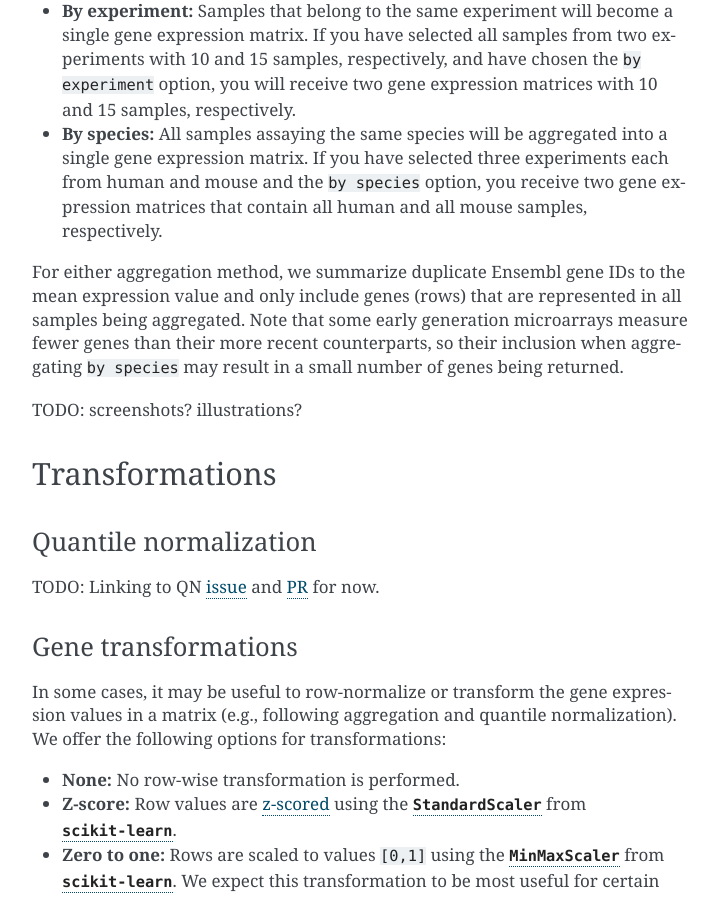
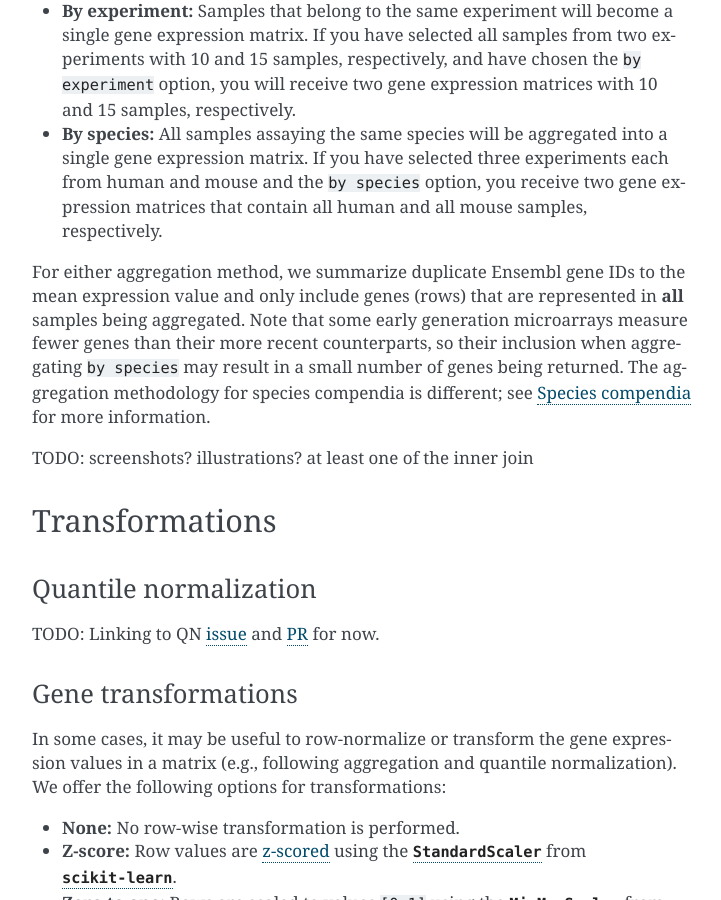
Before and after one commit to AlexsLemonade/refinebio-docs, a Sphinx documentation site: the page built from docs/main_text.md, in a window 1280 px wide and 900 px high, scrolled down 6257 px. Shown: the whole window, without its empty margins (388-1109 px from the left). Built offline with Sphinx 7.4.7, drawn with Linux system fonts in a browser that asks for light colours; some of the changed text lies outside the part shown.

Commit message:
Update: response to cgreene PR comments

```diff
--- a/docs/main_text.md
+++ b/docs/main_text.md
@@ -138,6 +138,7 @@ Note that tximport is applied at the _experiment-level_ rather than to single sa
 For additional information, see the [tximport Bioconductor page](http://bioconductor.org/packages/release/bioc/html/tximport.html), the [tximport tutorial _Importing transcript abundance datasets with tximport_](http://bioconductor.org/packages/release/bioc/vignettes/tximport/inst/doc/tximport.html), and [Soneson, Love, and Robinson. _F1000Research._ 2015.](http://dx.doi.org/10.12688/f1000research.7563.1).
 
 TODO: If we make the gene to tx mapping available (see above under **Transcriptome index**), we might put more information about that here in this section.
+TODO: Caveats for samples that are part of multiple experiments?
 
 ## Submitter processed
 
@@ -180,10 +181,11 @@ If you have selected all samples from two experiments with 10 and 15 samples, re
 * **By species:** All samples assaying the same species will be aggregated into a single gene expression matrix.
 If you have selected three experiments each from human and mouse and the `by species` option, you receive two gene expression matrices that contain all human and all mouse samples, respectively.
 
-For either aggregation method, we summarize duplicate Ensembl gene IDs to the mean expression value and only include genes (rows) that are represented in all samples being aggregated.
+For either aggregation method, we summarize duplicate Ensembl gene IDs to the mean expression value and only include genes (rows) that are represented in **all** samples being aggregated.
 Note that some early generation microarrays measure fewer genes than their more recent counterparts, so their inclusion when aggregating `by species` may result in a small number of genes being returned.
+The aggregation methodology for species compendia is different; see [Species compendia](#species-compendia) for more information.
 
-TODO: screenshots? illustrations?
+TODO: screenshots? illustrations? at least one of the inner join
 
 ## Transformations
 
```
Also changed, not shown: other parts of docs/main_text.md (+2 -2 lines).
